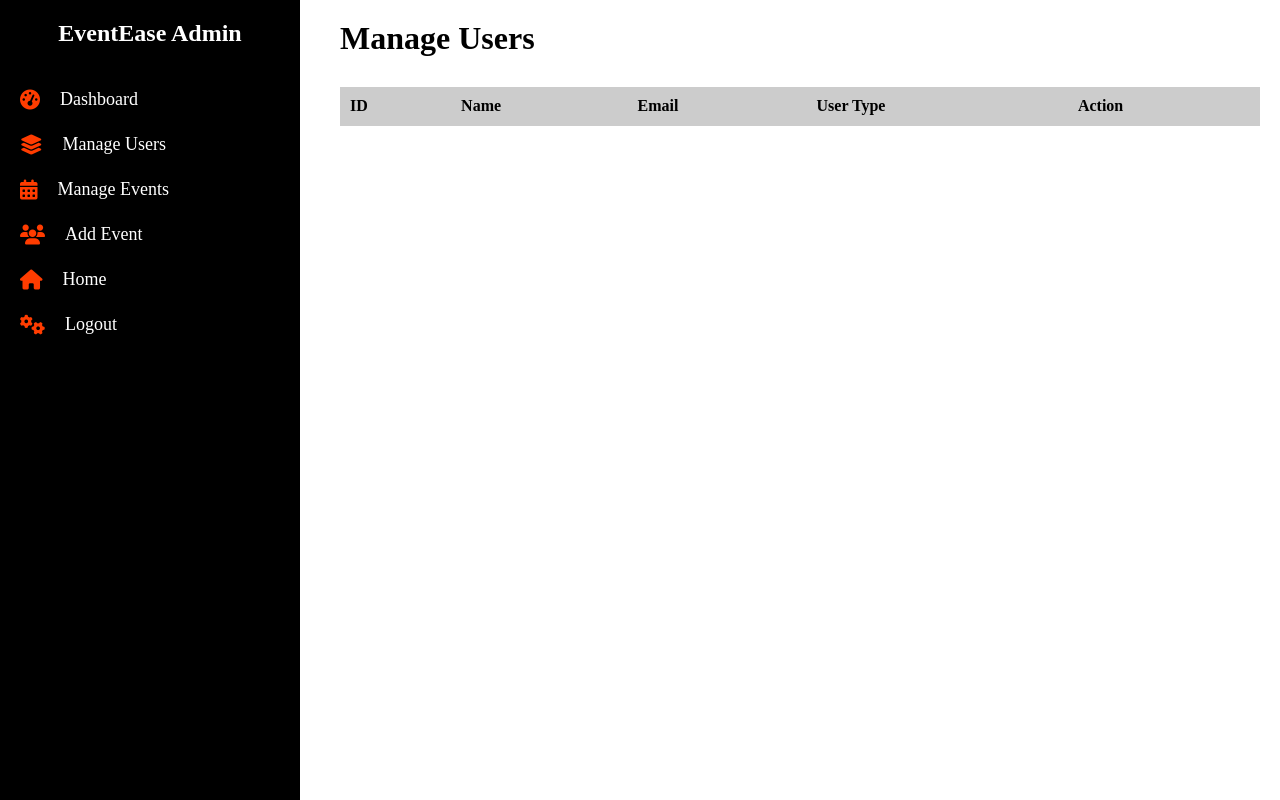
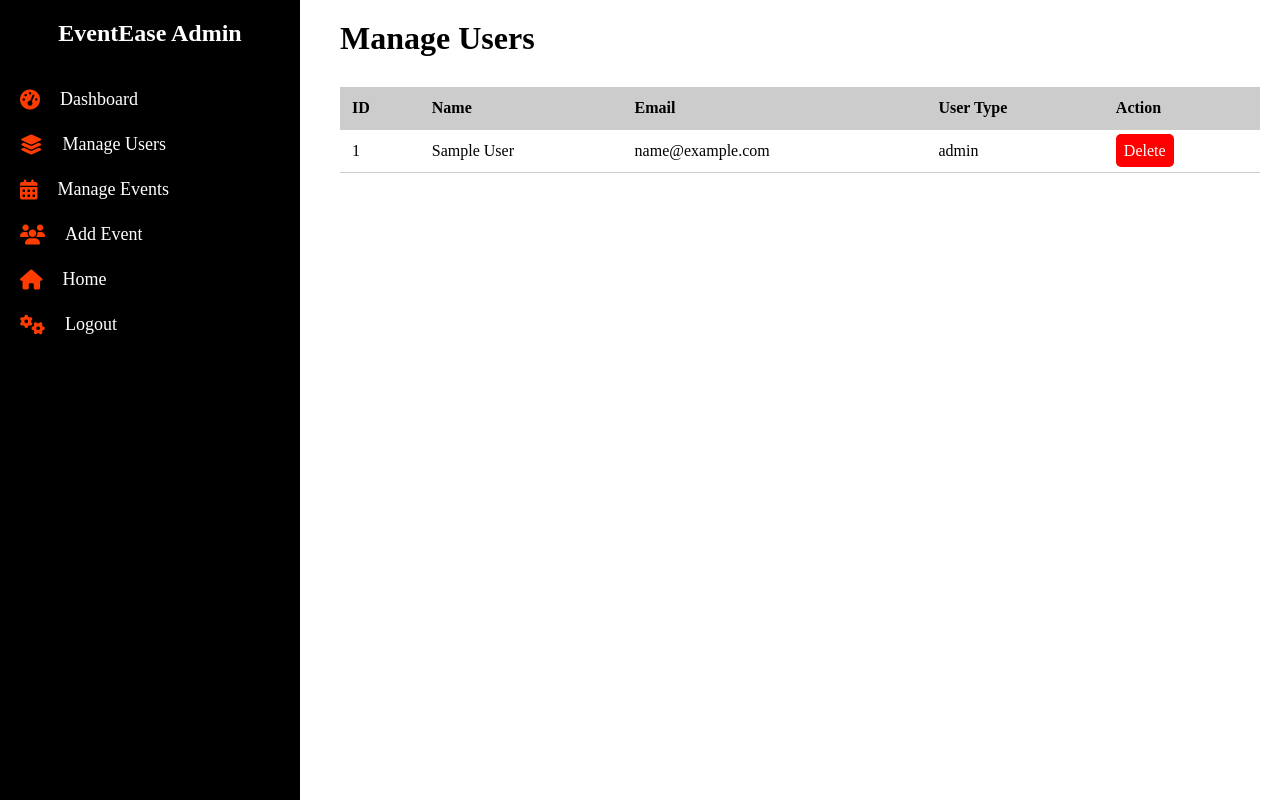
Before and after one commit to ahasan-ullah/Event-Ease, a PHP site: page /views/manage_users.php in a window 1280 px wide. Run offline with PHP 8.4, Linux system fonts and the light colour scheme; tables that the repository leaves empty or names only in its code hold one stand-in row (values such as "Sample post"); lists and menus that the app fills with data are empty; some libraries are stand-ins or nearby versions.

Commit message:
dynamic user table added to the user management

```diff
--- a/controllers/admin_controller.php
+++ b/controllers/admin_controller.php
@@ -1,5 +1,6 @@
 <?php
-function allUser(){
-
+include '../models/admin_model.php';
+function allUsers(){
+  return getAllUsers();
 }
 ?>
--- a/models/admin_model.php
+++ b/models/admin_model.php
@@ -0,0 +1,17 @@
+<?php
+require '../config/db.php';
+
+function getAllUsers(){
+  $sql = "SELECT id, name, email, user_type FROM users";
+  global $conn;
+  $result=$conn->query($sql);
+  $users=[];
+  while($row=$result->fetch_assoc()){
+    $users[]=$row;
+  }
+  // foreach($users as $user){
+  //   echo $user['id'];
+  // }
+  return $users;
+}
+?>
--- a/public/styles/admin/manage_users.css
+++ b/public/styles/admin/manage_users.css
@@ -17,23 +17,18 @@ table {
   margin-top: 30px;
   overflow-x: auto;
 }
-th, td {
+th,td{
   text-align: left;
-  padding: 10px;
+  padding: 12px;
   border-bottom: 1px solid #ccc;
 }
 th {
   background-color: #ccc;
 }
-tr:hover {
-  background-color: #ccc;
+.delete-btn {
+  background-color: red;
+  color: white;
+  text-decoration: none;
+  padding: 8px;
+  border-radius: 5px;
 }
-.delete-btn {
-  color: red;
-  text-decoration: none;
-  font-weight: bold;
-  border: 1px solid red;
-  padding: 6px 10px;
-  border-radius: 5px;
-  transition: 0.2s ease;
-}
--- a/views/manage_users.php
+++ b/views/manage_users.php
@@ -1,3 +1,9 @@
+<?php
+include '../controllers/admin_controller.php';
+$users=allUsers();
+// echo var_dump($users);
+?>
+
 <!DOCTYPE html>
 <html lang="en">
 <head>
@@ -11,6 +17,7 @@
   ?>
   <main class="user-table">
     <h1>Manage Users</h1>
+    <div class="table-container">
       <table>
         <thead>
           <tr>
@@ -21,8 +28,25 @@
             <th>Action</th>
           </tr>
         </thead>
-
+        <tbody>
+          <?php
+          if ($users) {
+            foreach($users as $user){
+              echo "<tr>";
+              echo "<td>" . $user["id"] . "</td>";
+              echo "<td>" . $user["name"] . "</td>";
+              echo "<td>" . $user["email"] . "</td>";
+              echo "<td>" . $user["user_type"] . "</td>";
+              echo "<td><a class='delete-btn' href='delete_user.php?id=" . $user["id"] . "'>Delete</a></td>";
+              echo "</tr>";
+            }
+          } else {
+            echo "<tr><td colspan='5'>No users found.</td></tr>";
+          }
+          ?>
+        </tbody>
       </table>
+    </div>
   </main>
 </body>
 </html>
```
